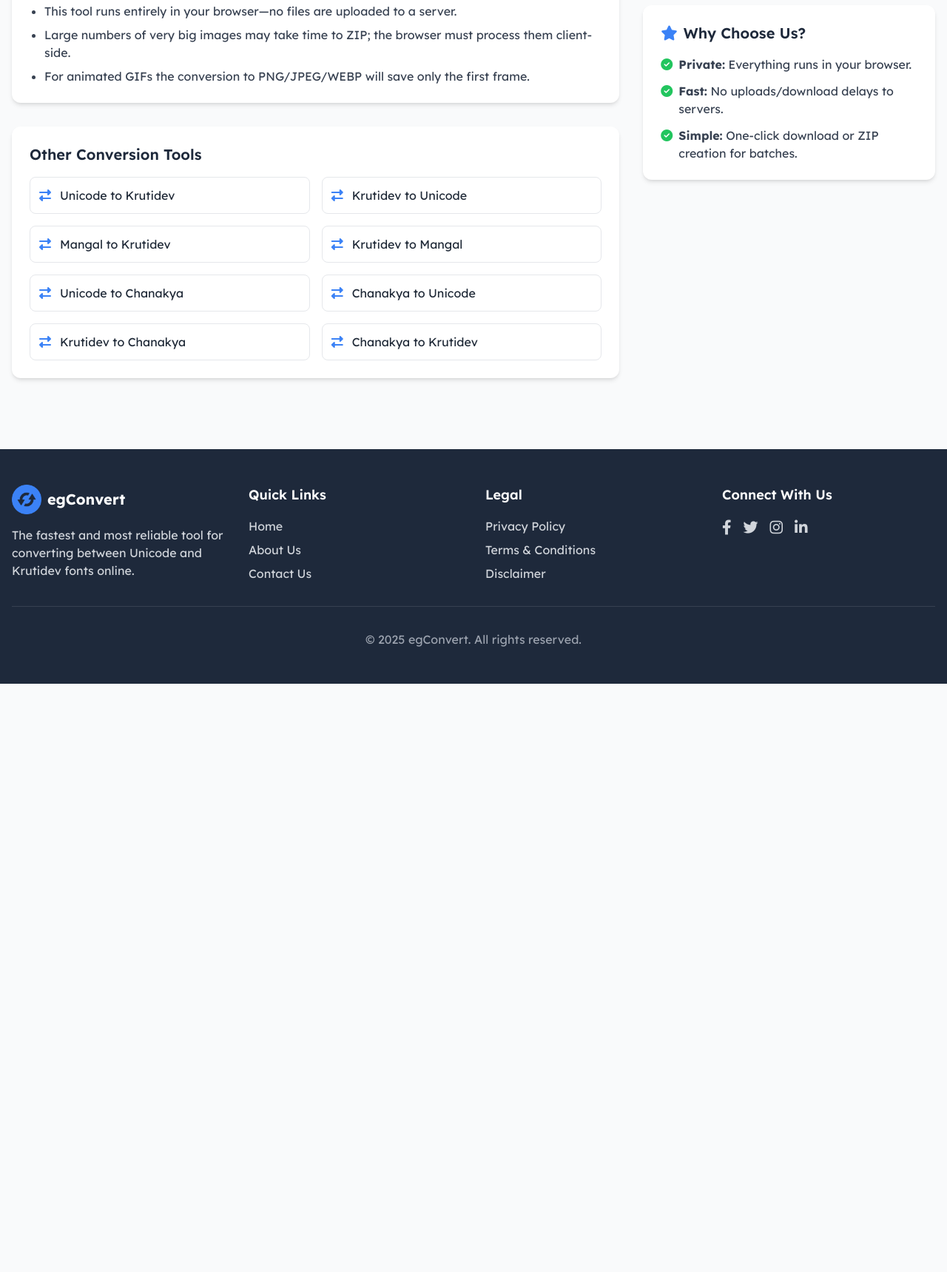
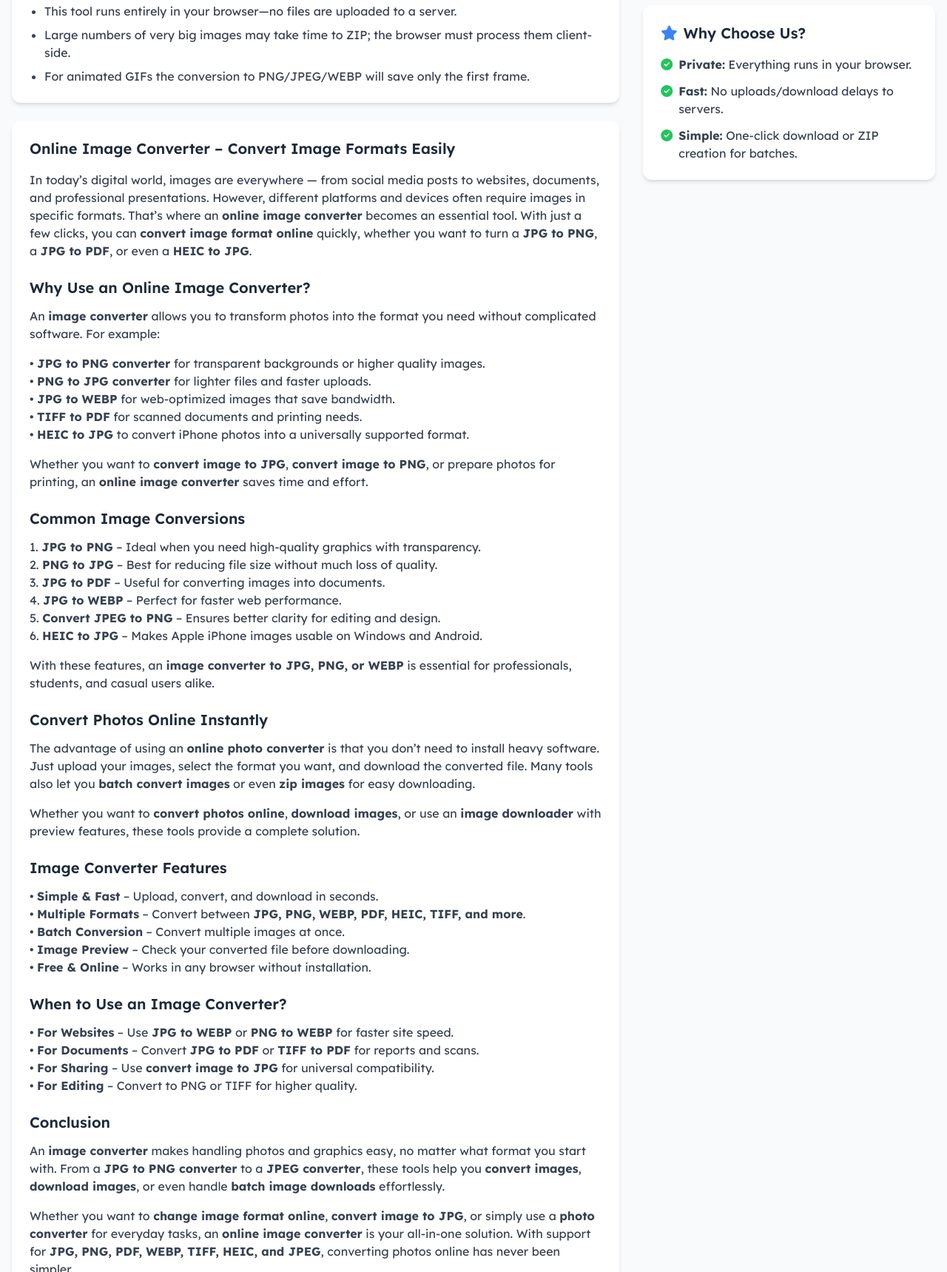
Before and after one commit to officialakshay7/egconvertv3, a plain HTML site: page files/image-converter.html in a window 1280 px wide. Shown: the part 1081-2800 px from the top of the page at 74% size. Before the commit the page ends 2005 px from the top, so only its background shows below. Drawn offline with nearby package versions, Linux system fonts and the light colour scheme.

Commit message:
Update image-converter.html

```diff
--- a/files/image-converter.html
+++ b/files/image-converter.html
@@ -11,7 +11,7 @@
     <meta name="description"
         content="Convert and download images online. Upload single or multiple images, preview them, remove unwanted files, and download the image or a ZIP of all images.">
     <meta name="keywords"
-        content="image converter, convert image to png, convert image to jpg, jpg to png convert, image downloader, convert images, download images, zip images, jpg to png, png to jpg, image preview, batch image download, jpg to png converter, jpg converter, png converter, convert jpg to png, convert jpg, jpeg converter, convert jpeg to png, jpeg converter">
+        content="image converter, online image converter, convert image format online, photo converter, convert images, JPG to PNG, JPG to PDF, JPG to WEBP, HEIC to JPG, PNG to WEBP, TIFF to PDF, convert photos online, convert image to jpg, image converter to jpg, change image format online, image converter, convert image to png, convert image to jpg, jpg to png convert, image downloader, convert images, download images, zip images, jpg to png, png to jpg, image preview, batch image download, jpg to png converter, jpg converter, png converter, convert jpg to png, convert jpg, jpeg converter, convert jpeg to png, jpeg converter">
     <meta name="author" content="egConvert">
     <meta name="robots" content="index, follow, max-image-preview:large">
     <meta name="googlebot" content="index, follow">
@@ -434,6 +434,77 @@
                             <li>For animated GIFs the conversion to PNG/JPEG/WEBP will save only the first frame.</li>
                         </ul>
                     </div>
+
+                    <div class="bg-white rounded-xl shadow-md p-6 mt-6">
+  <h2 class="text-xl font-semibold text-dark mb-4">
+    Online Image Converter – Convert Image Formats Easily
+  </h2>
+  <p class="mb-4 text-gray-700">
+    In today’s digital world, images are everywhere — from social media posts to websites, documents, and professional presentations. However, different platforms and devices often require images in specific formats. That’s where an <strong>online image converter</strong> becomes an essential tool. With just a few clicks, you can <strong>convert image format online</strong> quickly, whether you want to turn a <strong>JPG to PNG</strong>, a <strong>JPG to PDF</strong>, or even a <strong>HEIC to JPG</strong>.
+  </p>
+
+  <h3 class="text-xl font-semibold text-dark mt-6 mb-3">Why Use an Online Image Converter?</h3>
+  <p class="mb-4 text-gray-700">
+    An <strong>image converter</strong> allows you to transform photos into the format you need without complicated software. For example:
+  </p>
+  <p class="mb-4 text-gray-700">
+    • <strong>JPG to PNG converter</strong> for transparent backgrounds or higher quality images.<br>
+    • <strong>PNG to JPG converter</strong> for lighter files and faster uploads.<br>
+    • <strong>JPG to WEBP</strong> for web-optimized images that save bandwidth.<br>
+    • <strong>TIFF to PDF</strong> for scanned documents and printing needs.<br>
+    • <strong>HEIC to JPG</strong> to convert iPhone photos into a universally supported format.
+  </p>
+  <p class="mb-4 text-gray-700">
+    Whether you want to <strong>convert image to JPG</strong>, <strong>convert image to PNG</strong>, or prepare photos for printing, an <strong>online image converter</strong> saves time and effort.
+  </p>
+
+  <h3 class="text-xl font-semibold text-dark mt-6 mb-3">Common Image Conversions</h3>
+  <p class="mb-4 text-gray-700">
+    1. <strong>JPG to PNG</strong> – Ideal when you need high-quality graphics with transparency.<br>
+    2. <strong>PNG to JPG</strong> – Best for reducing file size without much loss of quality.<br>
+    3. <strong>JPG to PDF</strong> – Useful for converting images into documents.<br>
+    4. <strong>JPG to WEBP</strong> – Perfect for faster web performance.<br>
+    5. <strong>Convert JPEG to PNG</strong> – Ensures better clarity for editing and design.<br>
+    6. <strong>HEIC to JPG</strong> – Makes Apple iPhone images usable on Windows and Android.
+  </p>
+  <p class="mb-4 text-gray-700">
+    With these features, an <strong>image converter to JPG, PNG, or WEBP</strong> is essential for professionals, students, and casual users alike.
+  </p>
+
+  <h3 class="text-xl font-semibold text-dark mt-6 mb-3">Convert Photos Online Instantly</h3>
+  <p class="mb-4 text-gray-700">
+    The advantage of using an <strong>online photo converter</strong> is that you don’t need to install heavy software. Just upload your images, select the format you want, and download the converted file. Many tools also let you <strong>batch convert images</strong> or even <strong>zip images</strong> for easy downloading.
+  </p>
+  <p class="mb-4 text-gray-700">
+    Whether you want to <strong>convert photos online</strong>, <strong>download images</strong>, or use an <strong>image downloader</strong> with preview features, these tools provide a complete solution.
+  </p>
+
+  <h3 class="text-xl font-semibold text-dark mt-6 mb-3">Image Converter Features</h3>
+  <p class="mb-4 text-gray-700">
+    • <strong>Simple & Fast</strong> – Upload, convert, and download in seconds.<br>
+    • <strong>Multiple Formats</strong> – Convert between <strong>JPG, PNG, WEBP, PDF, HEIC, TIFF, and more</strong>.<br>
+    • <strong>Batch Conversion</strong> – Convert multiple images at once.<br>
+    • <strong>Image Preview</strong> – Check your converted file before downloading.<br>
+    • <strong>Free & Online</strong> – Works in any browser without installation.
+  </p>
+
+  <h3 class="text-xl font-semibold text-dark mt-6 mb-3">When to Use an Image Converter?</h3>
+  <p class="mb-4 text-gray-700">
+    • <strong>For Websites</strong> – Use <strong>JPG to WEBP</strong> or <strong>PNG to WEBP</strong> for faster site speed.<br>
+    • <strong>For Documents</strong> – Convert <strong>JPG to PDF</strong> or <strong>TIFF to PDF</strong> for reports and scans.<br>
+    • <strong>For Sharing</strong> – Use <strong>convert image to JPG</strong> for universal compatibility.<br>
+    • <strong>For Editing</strong> – Convert to PNG or TIFF for higher quality.
+  </p>
+
+  <h3 class="text-xl font-semibold text-dark mt-6 mb-3">Conclusion</h3>
+  <p class="mb-4 text-gray-700">
+    An <strong>image converter</strong> makes handling photos and graphics easy, no matter what format you start with. From a <strong>JPG to PNG converter</strong> to a <strong>JPEG converter</strong>, these tools help you <strong>convert images</strong>, <strong>download images</strong>, or even handle <strong>batch image downloads</strong> effortlessly.
+  </p>
+  <p class="text-gray-700">
+    Whether you want to <strong>change image format online</strong>, <strong>convert image to JPG</strong>, or simply use a <strong>photo converter</strong> for everyday tasks, an <strong>online image converter</strong> is your all-in-one solution. With support for <strong>JPG, PNG, PDF, WEBP, TIFF, HEIC, and JPEG</strong>, converting photos online has never been simpler.
+  </p>
+</div>
+
 
                     <div class="bg-white rounded-xl shadow-md p-6 mt-8">
                         <h2 class="text-xl font-semibold text-dark mb-4">Other Conversion Tools</h2>
@@ -918,17 +989,6 @@
                 document.getElementById('fileconv-menu').classList.toggle('hidden');
             });
         }
-
-
-        // File Converter mobile menu toggle (fix)
-        // document.getElementById('fileconv-toggle').addEventListener('click', function () {
-        //     const menu = document.getElementById('fileconv-menu');
-        //     const expanded = this.getAttribute('aria-expanded') === 'true';
-        //     this.setAttribute('aria-expanded', String(!expanded));
-        //     menu.classList.toggle('hidden');
-        //     // Optional: rotate chevron if you add a CSS class for it
-        //     // this.querySelector('i')?.classList.toggle('rotate-180');
-        // });
     </script>
 </body>
 
```
